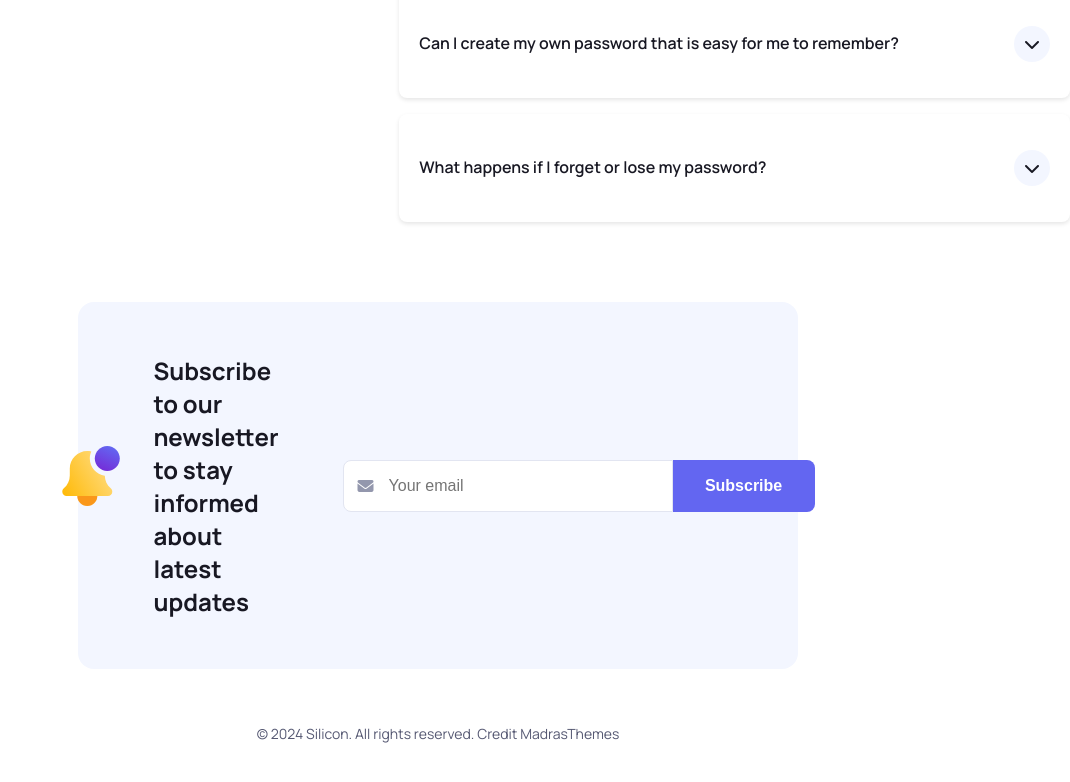
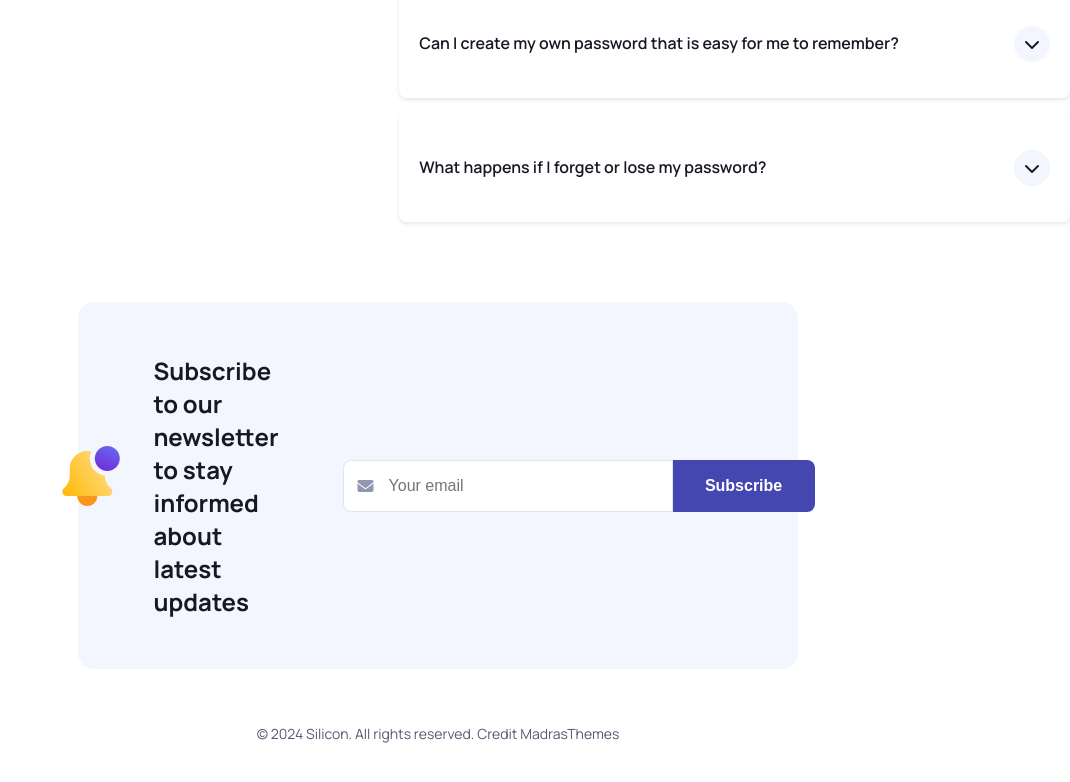
Before and after one commit to Kstadhammer/Silicon-AB, a plain HTML site: page index.html in a window 1280 px wide. In both pictures the pointer is over the button "Subscribe". Shown: the part 6164-6946 px from the top of the page, without its empty margins (210-1280 px from the left). Drawn offline with Linux system fonts and the light colour scheme.

Commit message:
Update styles.css

```diff
--- a/styles.css
+++ b/styles.css
@@ -146,7 +146,7 @@ a:hover {
 
 
 .btn-primary:hover {
-    background-color: var(--color-primary);
+    background-color: #4547b0;
     color: var(--color-white);
     text-decoration: none;
 }
@@ -623,6 +623,12 @@ box-shadow: 0px 4.4px 12px -1px rgba(19, 16, 34, 0.06), 0px 2px 6.4px -1px rgba(
     gap: 8px;
 }
 
+.btn-secondary:hover {
+    background-color: #4547b0;
+    color: var(--color-white);
+    cursor: pointer;
+}
+
 /* Features Section */
 .features {
     padding: 80px 0;
@@ -1022,6 +1028,13 @@ box-shadow: 0px 4.4px 12px -1px rgba(19, 16, 34, 0.06), 0px 2px 6.4px -1px rgba(
 
 }
 
+
+#subscibe-btn:hover {
+    background-color: #4547b0;
+    color: var(--color-white);
+    cursor: pointer;
+}
+
 /* Footer Section */
 .footer {
     display: flex;
```
